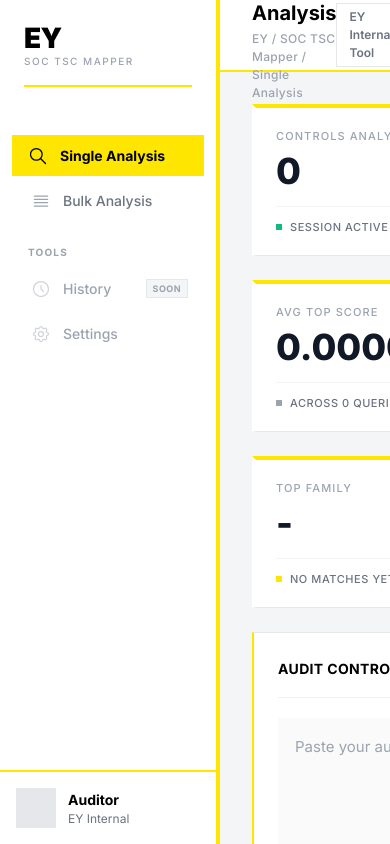
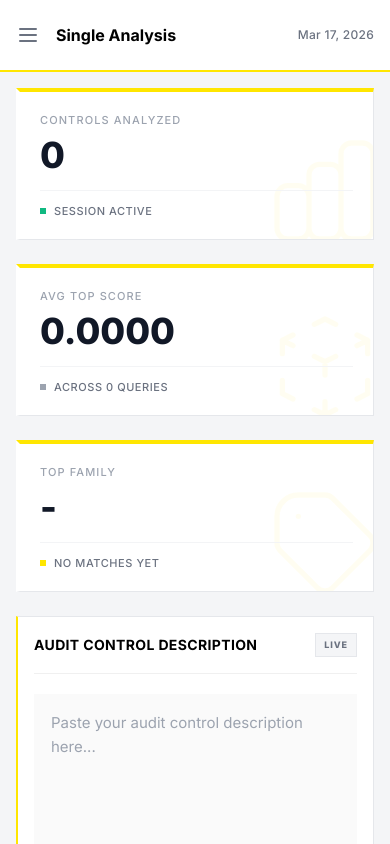
Before and after one commit to ashwinp1018/SOC-Mapper, a React app in the folder soc-tsc-mapper/frontend/: page / in a window 390 px wide. Built offline with nearby package versions, Linux system fonts and the light colour scheme; the HTML template or start-up script is replaced by a standard one.

Commit message:
idek man

```diff
--- a/soc-tsc-mapper/frontend/src/App.jsx
+++ b/soc-tsc-mapper/frontend/src/App.jsx
@@ -45,6 +45,7 @@
   const [bulkResults, setBulkResults] = useState([]);
   const [isBulkLoading, setIsBulkLoading] = useState(false);
   const [bulkError, setBulkError] = useState(null);
+  const [isSidebarOpen, setIsSidebarOpen] = useState(false);
 
   // Stats State
   const [sessionControlsAnalyzed, setSessionControlsAnalyzed] = useState(0);
@@ -116,17 +117,33 @@
   return (
     <div className="flex h-screen bg-[#F4F5F7] text-[#374151] font-sans overflow-hidden selection:bg-[#FFE600] selection:text-[#111827]">
 
+      {/* Mobile Sidebar Overlay */}
+      {isSidebarOpen && (
+        <div
+          className="fixed inset-0 bg-black/50 z-40 md:hidden transition-opacity duration-300"
+          onClick={() => setIsSidebarOpen(false)}
+        />
+      )}
+
       {/* Sidebar */}
-      <aside className="w-[220px] bg-[#FFFFFF] border-r-[4px] border-[#FFE600] flex flex-col flex-shrink-0 z-20">
+      <aside className={`fixed inset-y-0 left-0 transform ${isSidebarOpen ? 'translate-x-0' : '-translate-x-full'} transition-transform duration-300 ease-in-out md:relative md:translate-x-0 w-[220px] bg-[#FFFFFF] border-r-[4px] border-[#FFE600] flex flex-col flex-shrink-0 z-50`}>
         <div className="p-6">
+          <div className="flex items-center justify-between">
             <h1 className="text-[28px] font-[900] text-black tracking-tight cursor-default select-none leading-none">EY</h1>
+            <button
+              className="md:hidden text-[#9CA3AF] hover:text-black focus:outline-none"
+              onClick={() => setIsSidebarOpen(false)}
+            >
+              <svg className="w-5 h-5" fill="none" stroke="currentColor" viewBox="0 0 24 24"><path strokeLinecap="round" strokeLinejoin="round" strokeWidth="2" d="M6 18L18 6M6 6l12 12"></path></svg>
+            </button>
+          </div>
           <p className="text-[10px] font-[500] text-[#9CA3AF] uppercase tracking-[0.15em] mt-[2px]">SOC TSC MAPPER</p>
           <div className="border-b-[2px] border-[#FFE600] w-full my-4"></div>
         </div>
 
         <nav className="flex-1 px-3 py-2 space-y-1 overflow-y-auto">
           <button
-            onClick={() => setMode('single')}
+            onClick={() => { setMode('single'); setIsSidebarOpen(false); }}
             className={`w-full flex items-center px-4 py-[10px] text-[14px] transition-colors duration-150 ${
               mode === 'single'
                 ? 'bg-[#FFE600] text-black font-[700]'
@@ -138,7 +155,7 @@
           </button>
 
           <button
-            onClick={() => setMode('bulk')}
+            onClick={() => { setMode('bulk'); setIsSidebarOpen(false); }}
             className={`w-full flex items-center px-4 py-[10px] text-[14px] transition-colors duration-150 ${
               mode === 'bulk'
                 ? 'bg-[#FFE600] text-black font-[700]'
@@ -178,26 +195,34 @@
       <main className="flex-1 flex flex-col h-screen overflow-hidden">
 
         {/* Top Navbar */}
-        <header className="h-[72px] bg-[#FFFFFF] border-b-[2px] border-[#FFE600] flex items-center justify-between px-8 flex-shrink-0 z-10">
+        <header className="h-[72px] bg-[#FFFFFF] border-b-[2px] border-[#FFE600] flex items-center justify-between px-4 md:px-8 flex-shrink-0 z-10">
+          <div className="flex items-center">
+            <button
+              className="mr-4 md:hidden text-[#6B7280] hover:text-black focus:outline-none"
+              onClick={() => setIsSidebarOpen(true)}
+            >
+              <svg className="w-6 h-6" fill="none" stroke="currentColor" viewBox="0 0 24 24"><path strokeLinecap="round" strokeLinejoin="round" strokeWidth="2" d="M4 6h16M4 12h16M4 18h16"></path></svg>
+            </button>
             <div className="flex flex-col justify-center">
-            <h2 className="text-[20px] font-[700] text-black">
+              <h2 className="text-[16px] md:text-[20px] font-[700] text-black truncate max-w-[150px] sm:max-w-none">
                 {mode === 'single' ? 'Single Analysis' : 'Bulk Control Analysis'}
               </h2>
-            <p className="text-[12px] text-[#9CA3AF] font-[500] mt-0.5 tracking-wide">
+              <p className="hidden sm:block text-[12px] text-[#9CA3AF] font-[500] mt-0.5 tracking-wide">
                 EY / SOC TSC Mapper / {mode === 'single' ? 'Single Analysis' : 'Bulk Control Analysis'}
               </p>
             </div>
-          <div className="flex items-center space-x-4">
-            <span className="px-3 py-1 bg-[#FFFFFF] text-[#6B7280] text-[12px] font-[600] border border-[#E5E7EB]">
+          </div>
+          <div className="flex items-center space-x-2 md:space-x-4">
+            <span className="hidden sm:inline-block px-3 py-1 bg-[#FFFFFF] text-[#6B7280] text-[12px] font-[600] border border-[#E5E7EB]">
               EY Internal Tool
             </span>
-            <span className="text-[13px] font-[500] text-[#6B7280] tracking-wide">{currentDate}</span>
+            <span className="text-[12px] md:text-[13px] font-[500] text-[#6B7280] tracking-wide whitespace-nowrap">{currentDate}</span>
           </div>
         </header>
 
         {/* Scrollable Content */}
-        <div className="flex-1 overflow-y-auto p-8">
-          <div className="max-w-[1280px] mx-auto min-w-[700px] hidden-scrollbar">
+        <div className="flex-1 overflow-y-auto p-4 md:p-8">
+          <div className="max-w-[1280px] mx-auto w-full hidden-scrollbar">
 
             {mode === 'single' && (
               <div className="space-y-[24px]">
@@ -248,7 +273,7 @@
                 <div className="grid grid-cols-1 lg:grid-cols-[450px_1fr] gap-[24px] items-start">
 
                   {/* Left Card: Input */}
-                  <div className="bg-[#FFFFFF] border border-[#E5E7EB] border-l-[2px] border-l-[#FFE600] sticky top-0" style={{ padding: '24px' }}>
+                  <div className="bg-[#FFFFFF] border border-[#E5E7EB] border-l-[2px] border-l-[#FFE600] sticky top-0 p-4 sm:p-6">
                     <div className="flex items-center justify-between mb-5 border-b border-[#F0F0F0] pb-4">
                       <h2 className="text-[14px] font-[700] text-black uppercase tracking-wide">
                         Audit Control Description
@@ -259,7 +284,7 @@
                   </div>
 
                   {/* Right Card: Results */}
-                  <div className="bg-[#FFFFFF] border border-[#E5E7EB] border-t-[2px] border-t-black min-h-[500px] flex flex-col" style={{ padding: '24px' }}>
+                  <div className="bg-[#FFFFFF] border border-[#E5E7EB] border-t-[2px] border-t-black min-h-[500px] flex flex-col p-4 sm:p-6">
                     <div className="flex items-center justify-between mb-5 border-b border-[#F0F0F0] pb-4">
                        <h2 className="text-[14px] font-[700] text-black uppercase tracking-wide">
                          Matching TSC Criteria
@@ -305,7 +330,7 @@
 
             {mode === 'bulk' && (
               <div className="space-y-[24px] pb-20">
-                <div className="bg-[#FFFFFF] border border-[#E5E7EB] border-l-[2px] border-l-[#FFE600]" style={{ padding: '24px' }}>
+                <div className="bg-[#FFFFFF] border border-[#E5E7EB] border-l-[2px] border-l-[#FFE600] p-4 sm:p-6">
                   <div className="flex items-center justify-between mb-5 border-b border-[#F0F0F0] pb-4">
                      <div>
                        <h2 className="text-[14px] font-[700] text-black uppercase tracking-wide">Bulk Control Analysis</h2>
@@ -317,7 +342,7 @@
                 </div>
 
                 {isBulkLoading ? (
-                  <div className="bg-[#FFFFFF] border border-[#E5E7EB] min-h-[400px] flex flex-col pt-[48px] relative overflow-hidden line-bottom" style={{ padding: '24px' }}>
+                  <div className="bg-[#FFFFFF] border border-[#E5E7EB] min-h-[400px] flex flex-col pt-[48px] relative overflow-hidden line-bottom p-4 sm:p-6">
                      {/* Progress bar line */}
                      <div className="absolute top-0 left-0 w-1/3 h-[3px] bg-[#FFE600] shadow-[0_0_8px_#FFE600] animate-shimmer"></div>
                      <div className="text-center mb-8">
@@ -330,7 +355,7 @@
                      </div>
                   </div>
                 ) : bulkError ? (
-                  <div className="bg-[#FFFFFF] border border-[#E5E7EB] border-t-[2px] border-t-black" style={{ padding: '24px' }}>
+                  <div className="bg-[#FFFFFF] border border-[#E5E7EB] border-t-[2px] border-t-black p-4 sm:p-6">
                     <div className="bg-[#FEF2F2] border-l-4 border-[#991B1B] p-5 text-[14px]">
                       <p className="font-[600] text-[#991B1B] mb-2 flex items-center">
                         <svg className="w-5 h-5 mr-2" fill="currentColor" viewBox="0 0 20 20"><path fillRule="evenodd" d="M10 18a8 8 0 100-16 8 8 0 000 16zM8.707 7.293a1 1 0 00-1.414 1.414L8.586 10l-1.293 1.293a1 1 0 101.414 1.414L10 11.414l1.293 1.293a1 1 0 001.414-1.414L11.414 10l1.293-1.293a1 1 0 00-1.414-1.414L10 8.586 8.707 7.293z" clipRule="evenodd"></path></svg>
--- a/soc-tsc-mapper/frontend/src/components/ResultsTable.jsx
+++ b/soc-tsc-mapper/frontend/src/components/ResultsTable.jsx
@@ -46,8 +46,8 @@
 
   return (
     <div className="flex flex-col flex-grow">
-      <div className="overflow-hidden">
-        <table className="w-full text-left border-collapse">
+      <div className="overflow-x-auto hidden-scrollbar">
+        <table className="w-full text-left border-collapse min-w-[500px]">
           <thead>
             <tr className="border-b-[2px] border-[#FFE600]">
               <th className="px-4 py-3 font-[600] text-[#9CA3AF] text-[11px] uppercase tracking-[0.08em] w-[10%] text-center">Rank</th>
```
Lines whose indentation alone changed are shown as unchanged.
